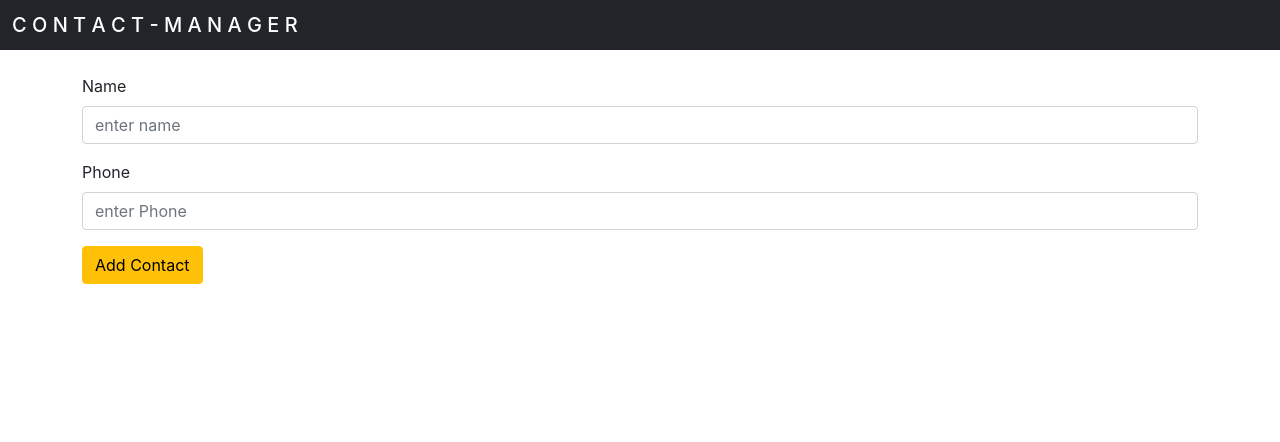
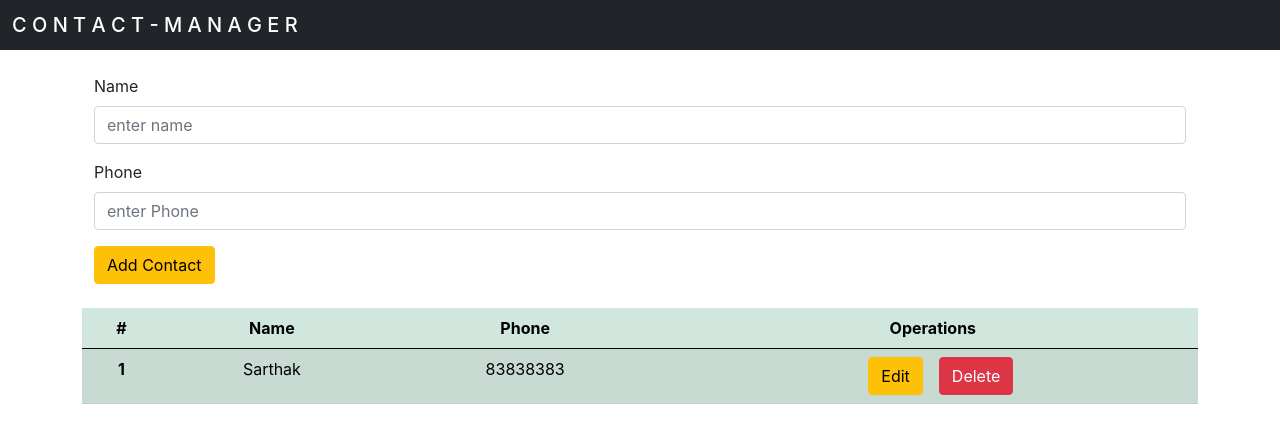
Before and after one commit to sarthakshukla99/contacts-manager, a React (Create React App) app: page / in a window 1280 px wide. Shown: the top 442 px of the page. Built offline with nearby package versions, Linux system fonts and the light colour scheme.

Commit message:
created new compo ContForm.js and added table in contactForm

```diff
--- /dev/null
+++ b/src/components/ContactForm.js
@@ -0,0 +1,87 @@
+import React from "react";
+import { useInputVal } from "../hooks";
+
+function ContactForm() {
+    const name = useInputVal("");
+    const phone = useInputVal("");
+
+    const handleSubmit = (e) => {
+        e.preventDefault();
+    };
+
+    const handleCreate = (e) => {
+        console.log(name.value);
+        console.log(phone.value);
+    };
+    return (
+        <div className="container">
+            <form className="container my-4" onSubmit={handleSubmit}>
+                <div className="mb-3">
+                    <label
+                        htmlFor="exampleFormControlInput1"
+                        className="form-label"
+                    >
+                        Name
+                    </label>
+                    <input
+                        type="text"
+                        className="form-control"
+                        id="exampleFormControlInput1"
+                        placeholder="enter name"
+                        {...name}
+                    />
+                </div>
+                <div className="mb-3">
+                    <label
+                        htmlFor="exampleFormControlInput1"
+                        className="form-label"
+                    >
+                        Phone
+                    </label>
+                    <input
+                        type="text"
+                        className="form-control"
+                        id="exampleFormControlInput1"
+                        placeholder="enter Phone"
+                        {...phone}
+                    />
+                </div>
+                <button
+                    type="submit"
+                    className="btn btn-warning"
+                    onClick={handleCreate}
+                >
+                    Add Contact
+                </button>
+            </form>
+
+            <table className="table table-success table-striped">
+                <thead>
+                    <tr>
+                        <th className="text-center" scope="col">#</th>
+                        <th className="text-center" scope="col">Name</th>
+                        <th className="text-center" scope="col">Phone</th>
+                        <th className="text-center" scope="col" colSpan={2}>Operations</th>
+                    </tr>
+                </thead>
+                <tbody>
+                    <tr>
+                        <th className="text-center" scope="row">1</th>
+                        <td className="text-center">Sarthak</td>
+                        <td className="text-center">83838383</td>
+                        <td className="text-center" >
+                            <button className="btn btn-warning mx-3">Edit</button>
+                            <button className="btn btn-danger">Delete</button>
+                        </td>
+                    </tr>
+                </tbody>
+            </table>
+        </div>
+    );
+}
+
+const th = {
+    textAlign: 'center'
+}
+
+export default ContactForm;
--- a/src/components/Contacts.js
+++ b/src/components/Contacts.js
@@ -1,61 +1,13 @@
 import React, { useState } from "react";
-
-function useInputVal(val){
-    const [value , setValue] = useState('');
-
-    const handleChange = (e) => {
-        setValue(e.target.value);
-    }
-
-    return {
-        value,
-        onChange: handleChange
-    }
-}
+import ContactForm from "./ContactForm";
 
 
 function Contacts() {
-    const name = useInputVal('');
-    const phone = useInputVal('');
-
-    const handleSubmit=(e)=>{
-        e.preventDefault();
-    }
-
-    const handleCreate = (e) => {
-        console.log(name.value);
-        console.log(phone.value);
-    }
     return (
         <div>
-            <form className="container my-4" onSubmit={handleSubmit}>
-                <div className="mb-3">
-                    <label htmlFor="exampleFormControlInput1" className="form-label">
-                        Name
-                    </label>
-                    <input
-                        type="text"
-                        className="form-control"
-                        id="exampleFormControlInput1"
-                        placeholder="enter name"
-                        {...name}
-                    />
-                </div>
-                <div className="mb-3">
-                    <label htmlFor="exampleFormControlInput1" className="form-label">
-                        Phone
-                    </label>
-                    <input
-                        type="text"
-                        className="form-control"
-                        id="exampleFormControlInput1"
-                        placeholder="enter Phone"
-                        {...phone}
-                    />
-                </div>
-                <button type="submit" className="btn btn-warning" onClick={handleCreate}>Add Contact</button>
+            <ContactForm/>
 
-            </form>
+
         </div>
     );
 }
--- /dev/null
+++ b/src/hooks.js
@@ -0,0 +1,14 @@
+import { useState } from "react";
+
+export function useInputVal(val){
+    const [value , setValue] = useState('');
+
+    const handleChange = (e) => {
+        setValue(e.target.value);
+    }
+
+    return {
+        value,
+        onChange: handleChange
+    }
+}
```
